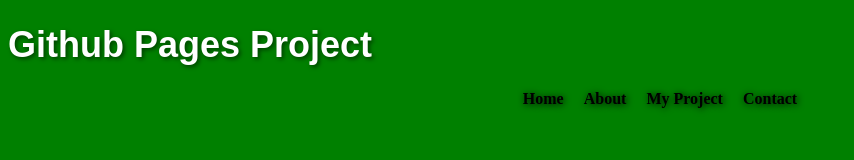
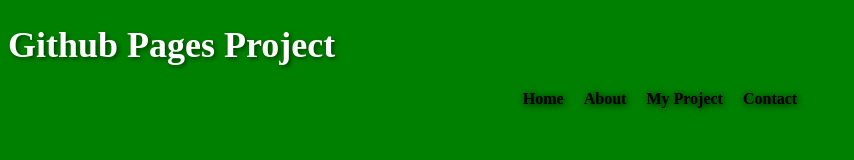
Before and after one commit to ForuDragon/ForuDragon.github.io, a plain HTML site: page index.html in a window 1280 px wide. Shown: the whole page, without its empty margins (0-854 px from the left). Drawn offline with Linux system fonts and the light colour scheme.

Commit message:
update changelog

```diff
--- a/index.css
+++ b/index.css
@@ -1,5 +1,5 @@
 h1 {
-    font-family: 'Arial', sans-serif;
+    font-family: 'Times New Roman', Times, serif;
     color: white;
     font-size: 36px;
     text-shadow: 2px 2px 4px rgba(0, 0, 0, 0.5);
```
